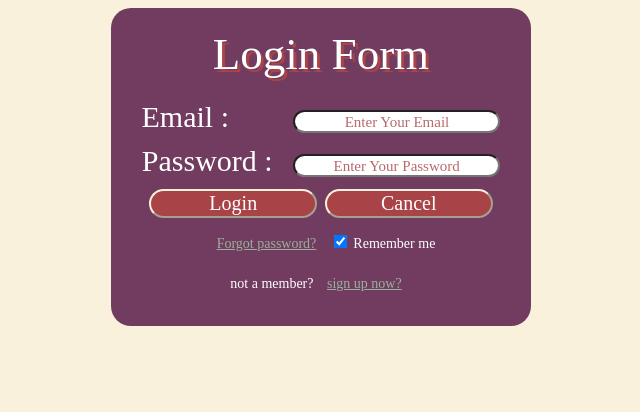
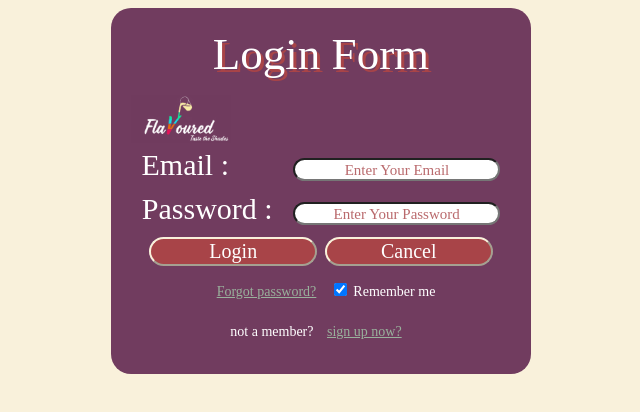
Before and after one commit to Web-Development-Project-CSc/Flavoured, a plain HTML site: page HTML/LOGIN.html in a window 1280 px wide. Shown: the whole page, without its empty margins (319-959 px from the left). Drawn offline with Linux system fonts and the light colour scheme.

Commit message:
RESOURCE inside

```diff
--- a/HTML/CSS/loginSkin_0.css
+++ b/HTML/CSS/loginSkin_0.css
@@ -13,6 +13,12 @@ input {
 
     text-align: center;
     border-radius: 15px;
+}
+
+img {
+
+    display: block;
+    width: 100px;
 }
 
 ::placeholder {
--- a/HTML/LOGIN.html
+++ b/HTML/LOGIN.html
@@ -12,6 +12,9 @@
 <body>
     <form action="#" method="get">
         <header>Login Form</header>
+        <div>
+            <img src="RESOURCE/Flavoured_with_slogan-transformedd.png" alt="logo">
+        </div>
         <div class="data">
             <label class="email">Email : </label>
             <input class="tb" type="text" placeholder="Enter Your Email" name="email" required>
```
Also changed, not shown: HTML/RESOURCE/Flavoured-transformedd.png (renamed from RESOURCE/Flavoured-transformedd.png), HTML/RESOURCE/Flavoured_with_slogan-transformedd.png (renamed from RESOURCE/Flavoured_with_slogan-transformedd.png), RESOURCE/acc.png (deleted), RESOURCE/delivery.jpg (deleted), RESOURCE/product.jpg (deleted), RESOURCE/testing.jpg (deleted).
